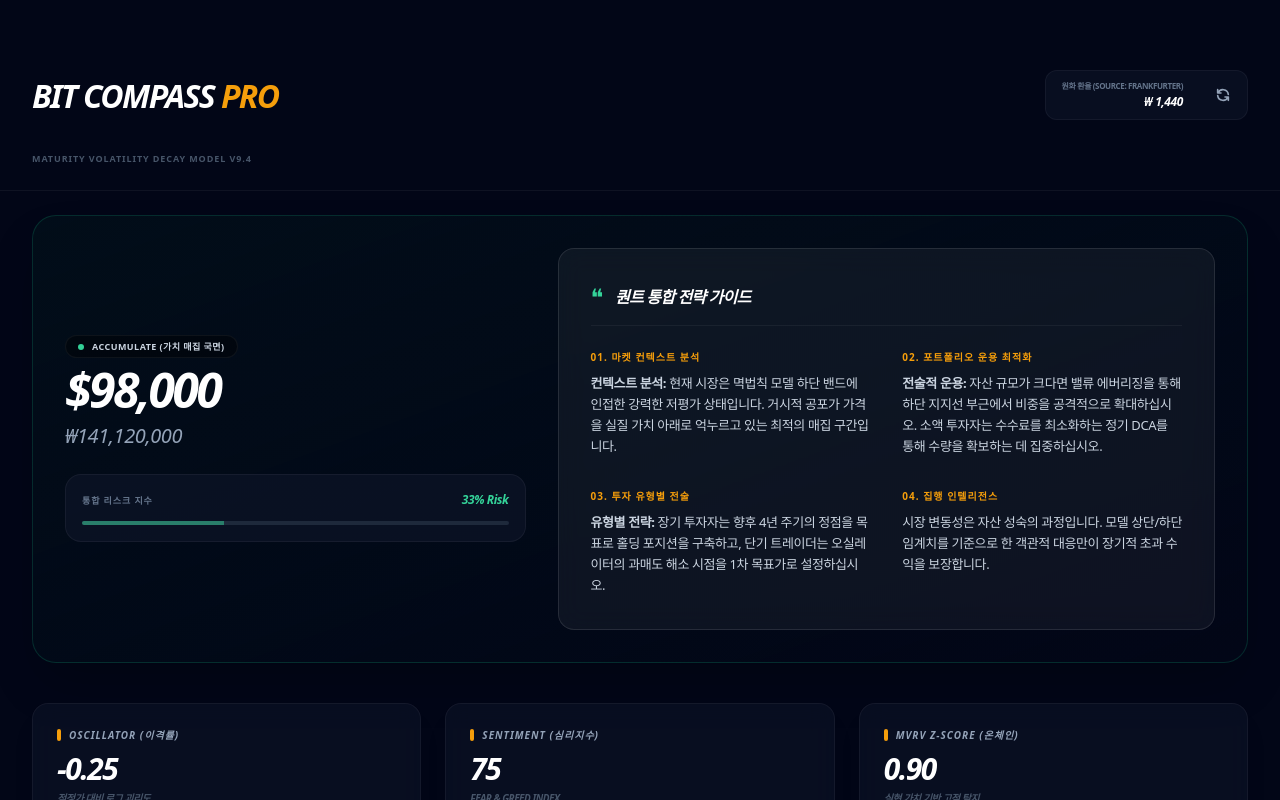
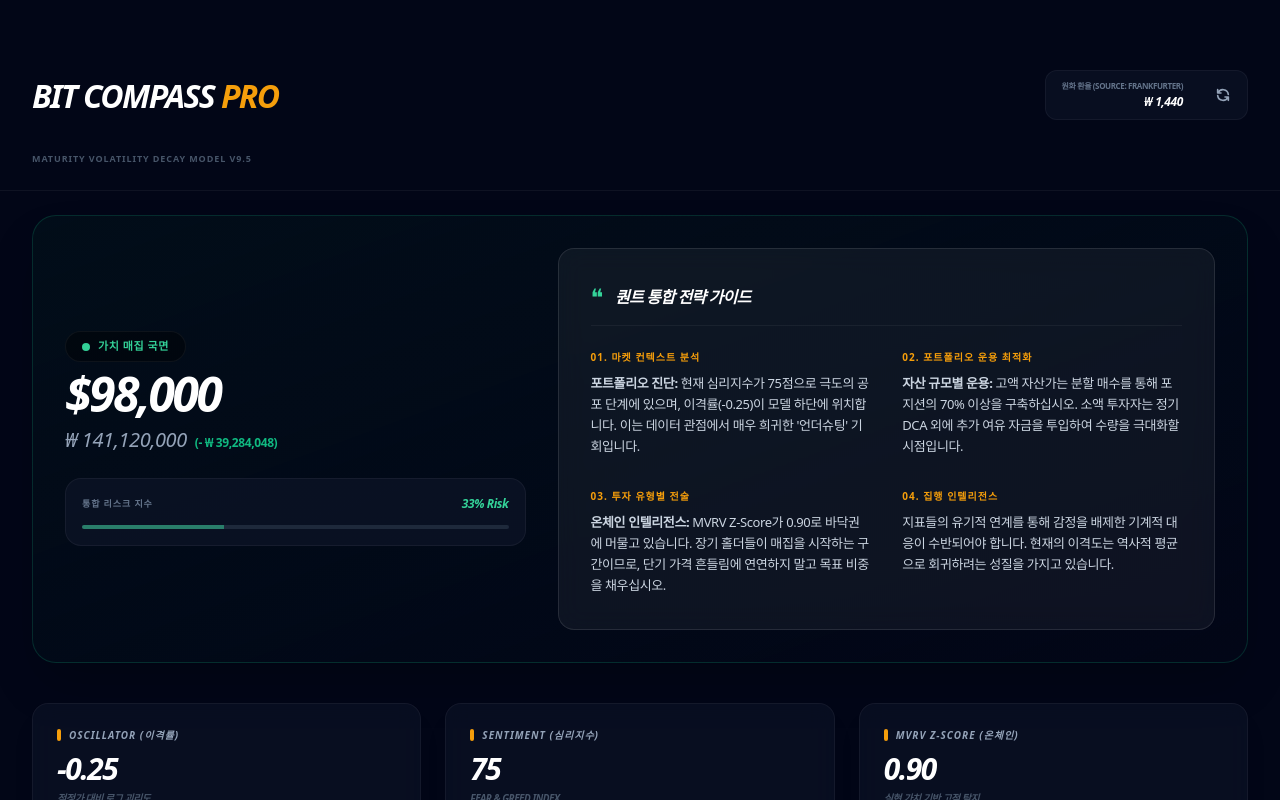
Before and after one commit to y2kjoh23-ux/btc-compass_26, a React (Vite) app: page / in a window 1280 px wide. Shown: the top 800 px of the page. Built offline with nearby package versions, Linux system fonts and the light colour scheme; no server answers; a web font is replaced by a local one.

Commit message:
Add files via upload

```diff
--- a/App.tsx
+++ b/App.tsx
@@ -93,7 +93,6 @@ const App: React.FC = () => {
     });
     const lastTimestamp = historyPoints.length > 0 ? historyPoints[historyPoints.length - 1].timestamp : Date.now();
     const predictions = [];
-    // 그래프 예측 기간을 현재로부터 1년 후로 제한
     const oneYearFromNow = new Date();
     oneYearFromNow.setFullYear(oneYearFromNow.getFullYear() + 1);
     const endDate = oneYearFromNow.getTime();
@@ -132,40 +131,46 @@ const App: React.FC = () => {
   }
 
   const getStatusStyle = () => {
+    const { oscillator, mvrvEst } = stats;
+    const { fngValue } = data;
+
     if (stats.status === MarketStatus.ACCUMULATE) return {
       accent: 'text-emerald-400',
       bg: 'from-emerald-950/20',
       border: 'border-emerald-500/20',
-      label: 'ACCUMULATE (가치 매집 국면)',
-      guide: '<b>컨텍스트 분석:</b> 현재 시장은 멱법칙 모델 하단 밴드에 인접한 강력한 저평가 상태입니다. 거시적 공포가 가격을 실질 가치 아래로 억누르고 있는 최적의 매집 구간입니다.',
-      action: `<b>전술적 운용:</b> 자산 규모가 크다면 밸류 에버리징을 통해 하단 지지선 부근에서 비중을 공격적으로 확대하십시오. 소액 투자자는 수수료를 최소화하는 정기 DCA를 통해 수량을 확보하는 데 집중하십시오.`,
-      types: `<b>유형별 전략:</b> 장기 투자자는 향후 4년 주기의 정점을 목표로 홀딩 포지션을 구축하고, 단기 트레이더는 오실레이터의 과매도 해소 시점을 1차 목표가로 설정하십시오.`
+      label: '가치 매집 국면',
+      guide: `<b>포트폴리오 진단:</b> 현재 심리지수가 ${fngValue}점으로 극도의 공포 단계에 있으며, 이격률(${oscillator.toFixed(2)})이 모델 하단에 위치합니다. 이는 데이터 관점에서 매우 희귀한 '언더슈팅' 기회입니다.`,
+      action: `<b>자산 규모별 운용:</b> 고액 자산가는 분할 매수를 통해 포지션의 70% 이상을 구축하십시오. 소액 투자자는 정기 DCA 외에 추가 여유 자금을 투입하여 수량을 극대화할 시점입니다.`,
+      types: `<b>온체인 인텔리전스:</b> MVRV Z-Score가 ${mvrvEst.toFixed(2)}로 바닥권에 머물고 있습니다. 장기 홀더들이 매집을 시작하는 구간이므로, 단기 가격 흔들림에 연연하지 말고 목표 비중을 채우십시오.`
     };
     if (stats.status === MarketStatus.SELL) return {
       accent: 'text-rose-400',
       bg: 'from-rose-950/20',
       border: 'border-rose-500/20',
-      label: 'DISTRIBUTION (이익 실현 국면)',
-      guide: '<b>컨텍스트 분석:</b> 시장 가격이 모델의 상단 저항선에 도달하여 통계적 과열을 나타내고 있습니다. 역사적으로 이 지점은 개인 투자자의 탐욕이 극에 달하며 공급이 활발해지는 구간입니다.',
-      action: `<b>전술적 운용:</b> 신규 진입은 리스크 대비 보상이 현저히 낮습니다. 큰 금액 운용 시 현금 비중을 40% 이상 확보하여 변동성에 대비하십시오. DCA를 진행 중이라면 일시 중단하거나 분할 매도로 수익을 확정할 시기입니다.`,
-      types: `<b>유형별 전략:</b> 장기 포지션의 경우 원금 회수 후 '수익금만 보유'하는 프리-롤 전략을 권장하며, 단기 투자는 추세 이탈 확인 즉시 포지션을 청산하여 자본을 보호하십시오.`
+      label: '수익 실현 국면',
+      guide: `<b>포트폴리오 진단:</b> 심리지수 ${fngValue}점의 과열 상태와 높은 이격률(${oscillator.toFixed(2)})이 결합되어 통계적 정점에 도달했습니다. 이 시점의 추가 매수는 리스크 관리 차원에서 매우 지양해야 합니다.`,
+      action: `<b>자산 규모별 운용:</b> 큰 자금을 운용 중이라면 최소 30~50%의 현금화를 권장합니다. 분할 매도 시스템을 가동하십시오. 소액 투자자 역시 원금은 반드시 회수하여 다음 사이클의 시드머니를 확보하십시오.`,
+      types: `<b>온체인 인텔리전스:</b> MVRV Z-Score가 ${mvrvEst.toFixed(2)}를 상회하며 역사적 고점 신호를 보내고 있습니다. 탐욕이 지배하는 시장에서 한발 물러나 자본을 보호하는 것이 가장 세련된 전략입니다.`
     };
     return {
       accent: 'text-amber-400',
       bg: 'from-slate-900/40',
       border: 'border-white/5',
-      label: 'NEUTRAL (안정적 추세 추종)',
-      guide: '<b>컨텍스트 분석:</b> 가격이 가중 평균 모델의 적정 가치 궤도 내에서 안정적으로 움직이고 있습니다. 특별한 모멘텀보다는 유동성 사이클에 따른 점진적 우상향이 기대되는 중립 국면입니다.',
-      action: `<b>전술적 운용:</b> 감정에 치우친 매매보다는 기계적인 DCA를 유지하며 포트폴리오의 평단가를 관리하십시오. 자산이 큰 경우 모델 이격도를 모니터링하며 상/하단 밴드 이탈 시 대응 시나리오를 점검하십시오.`,
-      types: `<b>유형별 전략:</b> 장기 투자자는 비트코인 비중을 유지하며 시장 소음을 차단하고, 소액 투자자는 성급한 매도보다는 목표 자산 규모를 달성하기 위한 적립식 투자를 지속하십시오.`
+      label: '안정적 추세 추종',
+      guide: `<b>포트폴리오 진단:</b> 심리지수 ${fngValue}점과 이격률 ${oscillator.toFixed(2)}의 조합은 시장이 적정 가치 궤도 안에서 순항 중임을 뜻합니다. 급격한 방향성 전환보다는 점진적 성장이 예상되는 중립 상태입니다.`,
+      action: `<b>자산 규모별 운용:</b> 포트폴리오 리밸런싱을 최소화하고 기계적 DCA를 유지하십시오. 대규모 자산가는 상단 저항선 돌파 시나리오에 대비하여 현금 비중을 10~20% 내외로 유지하며 관망하십시오.`,
+      types: `<b>온체인 인텔리전스:</b> MVRV가 ${mvrvEst.toFixed(2)} 수준으로 온체인 데이터가 정상 범주에 있습니다. 장기 투자는 편안하게 포지션을 유지하고, 단기 대응은 모델 중심가($${Math.round(stats.model.weighted).toLocaleString()})를 기준으로 비중을 조절하십시오.`
     };
   };
 
   const style = getStatusStyle();
+  const deviationKrw = (data.currentPrice - stats.model.weighted) * data.usdKrw;
+  const deviationSign = deviationKrw >= 0 ? '+' : '-';
+  const deviationDisplay = `(${deviationSign} ₩ ${Math.abs(Math.round(deviationKrw)).toLocaleString()})`;
 
   const renderKrw = (usd: number) => (
     <p className="text-[10px] text-slate-500 font-bold opacity-70 mt-0.5 mono">
-      ₩{Math.round(usd * data.usdKrw).toLocaleString()}
+      ₩ {Math.round(usd * data.usdKrw).toLocaleString()}
     </p>
   );
 
@@ -174,7 +179,7 @@ const App: React.FC = () => {
       <header className="max-w-screen-2xl mx-auto px-4 md:px-8 py-6 flex flex-col md:flex-row justify-between items-start md:items-center gap-4 border-b border-white/5">
         <div className="text-left">
           <h1 className="text-xl md:text-2xl font-black text-white tracking-tighter italic uppercase">BIT COMPASS <span className="text-amber-500">PRO</span></h1>
-          <p className="text-[9px] font-bold text-slate-600 uppercase tracking-widest mt-0.5">Maturity Volatility Decay Model v9.4</p>
+          <p className="text-[9px] font-bold text-slate-600 uppercase tracking-widest mt-0.5">Maturity Volatility Decay Model v9.5</p>
         </div>
         <div className="flex items-center gap-4 bg-slate-900/50 p-2 rounded-xl border border-white/5">
           <div className="text-right px-2">
@@ -192,14 +197,19 @@ const App: React.FC = () => {
           <div className="grid lg:grid-cols-12 gap-8 items-center">
             <div className="lg:col-span-5 space-y-6 text-left">
               <div className="space-y-2">
-                <div className="flex items-center gap-2 px-3 py-1 bg-black/40 rounded-full border border-white/5 w-fit">
-                   <div className={`w-1.5 h-1.5 rounded-full ${style.accent.replace('text', 'bg')} animate-pulse`}></div>
-                   <span className="text-[9px] font-black uppercase tracking-wider text-slate-300">{style.label}</span>
+                <div className="flex items-center gap-2 px-4 py-1.5 bg-black/40 rounded-full border border-white/5 w-fit">
+                   <div className={`w-2 h-2 rounded-full ${style.accent.replace('text', 'bg')} animate-pulse`}></div>
+                   <span className={`text-[11px] font-black uppercase tracking-wider ${style.accent}`}>{style.label}</span>
                 </div>
                 <h2 className="text-4xl md:text-5xl font-black text-white tracking-tighter italic mono">
                   ${data.currentPrice.toLocaleString()}
                 </h2>
-                <p className="text-xl text-slate-400 font-light italic">₩{Math.round(data.currentPrice * data.usdKrw).toLocaleString()}</p>
+                <div className="flex items-baseline gap-2">
+                  <p className="text-xl text-slate-400 font-light italic">₩ {Math.round(data.currentPrice * data.usdKrw).toLocaleString()}</p>
+                  <p className={`text-xs font-black mono ${deviationKrw >= 0 ? 'text-rose-500' : 'text-emerald-500'}`}>
+                    {deviationDisplay}
+                  </p>
+                </div>
               </div>
 
               <div className="p-4 bg-slate-900/60 rounded-2xl border border-white/5">
@@ -236,7 +246,7 @@ const App: React.FC = () => {
                   </div>
                   <div className="space-y-2">
                     <p className="text-amber-500 font-black text-[10px] uppercase tracking-widest mb-1">04. 집행 인텔리전스</p>
-                    <p className="text-[13px] text-slate-300 leading-relaxed">시장 변동성은 자산 성숙의 과정입니다. 모델 상단/하단 임계치를 기준으로 한 객관적 대응만이 장기적 초과 수익을 보장합니다.</p>
+                    <p className="text-[13px] text-slate-300 leading-relaxed">지표들의 유기적 연계를 통해 감정을 배제한 기계적 대응이 수반되어야 합니다. 현재의 이격도는 역사적 평균으로 회귀하려는 성질을 가지고 있습니다.</p>
                   </div>
                 </div>
               </div>
@@ -274,7 +284,6 @@ const App: React.FC = () => {
               <h3 className="text-lg font-black text-slate-900 tracking-tighter uppercase italic">Price Convergence Path (1Y Forecast)</h3>
               <p className="text-[8px] font-bold text-slate-600 uppercase tracking-widest mt-0.5">Maturity Adjusted Logarithmic Power Law</p>
             </div>
-            {/* 상단 범례 제거됨 (공간 확보) */}
           </div>
 
           <div className="h-[400px] md:h-[600px] w-full">
@@ -295,7 +304,7 @@ const App: React.FC = () => {
 
         <section className="bg-slate-900/40 rounded-3xl border border-white/5 overflow-hidden mb-8 text-left">
           <div className="px-6 py-4 bg-white/5 border-b border-white/5 flex justify-between items-center">
-            <h4 className="text-[10px] font-black tracking-widest text-amber-500 uppercase italic">HYBRID 멱법칙 상세 수치</h4>
+            <h4 className="text-[10px] font-black tracking-widest text-amber-500 uppercase italic">멱법칙 예측</h4>
             <span className="text-[8px] font-bold text-slate-600 uppercase italic">Current Logic Reference</span>
           </div>
           <div className="overflow-x-auto">
@@ -338,8 +347,8 @@ const App: React.FC = () => {
 
         <section className="bg-slate-900/40 rounded-3xl border border-white/5 overflow-hidden mb-10 text-left">
           <div className="px-6 py-4 bg-white/5 border-b border-white/5 flex justify-between items-center">
-            <h4 className="text-[10px] font-black tracking-widest text-emerald-500 uppercase italic">LONG-TERM PROJECTIONS (장기 가치 예측)</h4>
-            <span className="text-[8px] font-bold text-slate-600 uppercase italic">Hybrid Model Predictions</span>
+            <h4 className="text-[10px] font-black tracking-widest text-emerald-500 uppercase italic">LONG-TERM PROJECTIONS</h4>
+            <span className="text-[8px] font-bold text-slate-600 uppercase italic">Hybrid Model</span>
           </div>
           <div className="overflow-x-auto">
             <table className="w-full text-left min-w-[700px] text-[12px]">
--- a/metadata.json
+++ b/metadata.json
@@ -1,5 +1,5 @@
 {
-  "name": "BTC Investment Compass v9.5",
+  "name": "BTC Investment Compass v9.6",
   "description": "A sophisticated Bitcoin investment dashboard based on power-law models, cycle theory, and market sentiment indicators.",
   "requestFramePermissions": []
 }
--- a/package.json
+++ b/package.json
@@ -1,5 +1,5 @@
 {
-  "name": "btc-investment-compass-v9.5",
+  "name": "btc-investment-compass-v9.6",
   "private": true,
   "version": "0.0.0",
   "type": "module",
```
